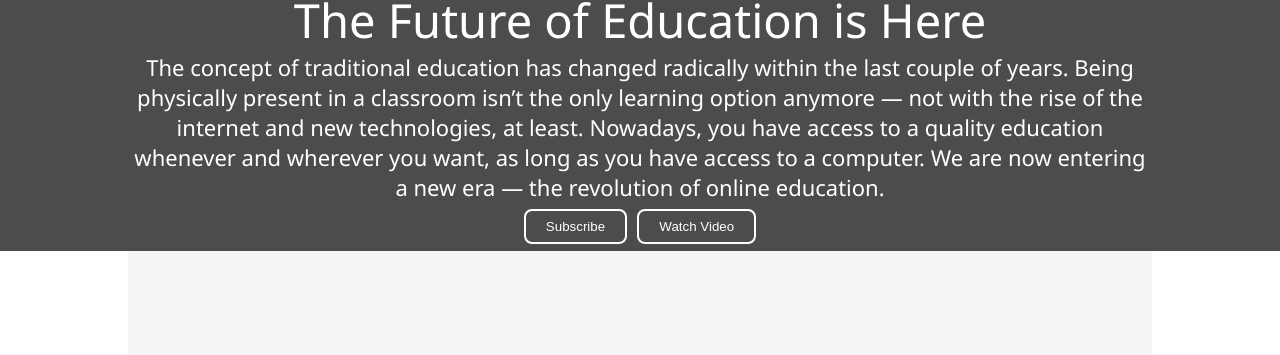
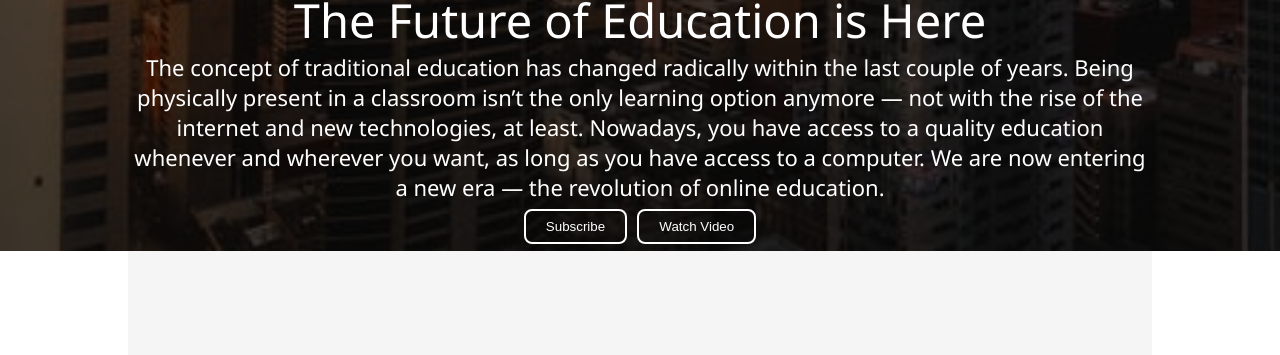
Before and after one commit to akanshabanode/iEducate_Website_akanshabanode, a plain HTML site: page index.html in a window 1280 px wide. Shown: the part 774-1129 px from the top of the page. Drawn offline with Linux system fonts and the light colour scheme.

Commit message:
Update style.css

```diff
--- a/style.css
+++ b/style.css
@@ -69,7 +69,7 @@ html{
     border-radius: 15px;
 }
 .background{
-    background: rgba(0, 0, 0, 0.7) url('../img/back.jpeg');
+    background: rgba(0, 0, 0, 0.7) url('back.jpeg');
     background-size: cover;
     background-blend-mode: darken;
 }
```
